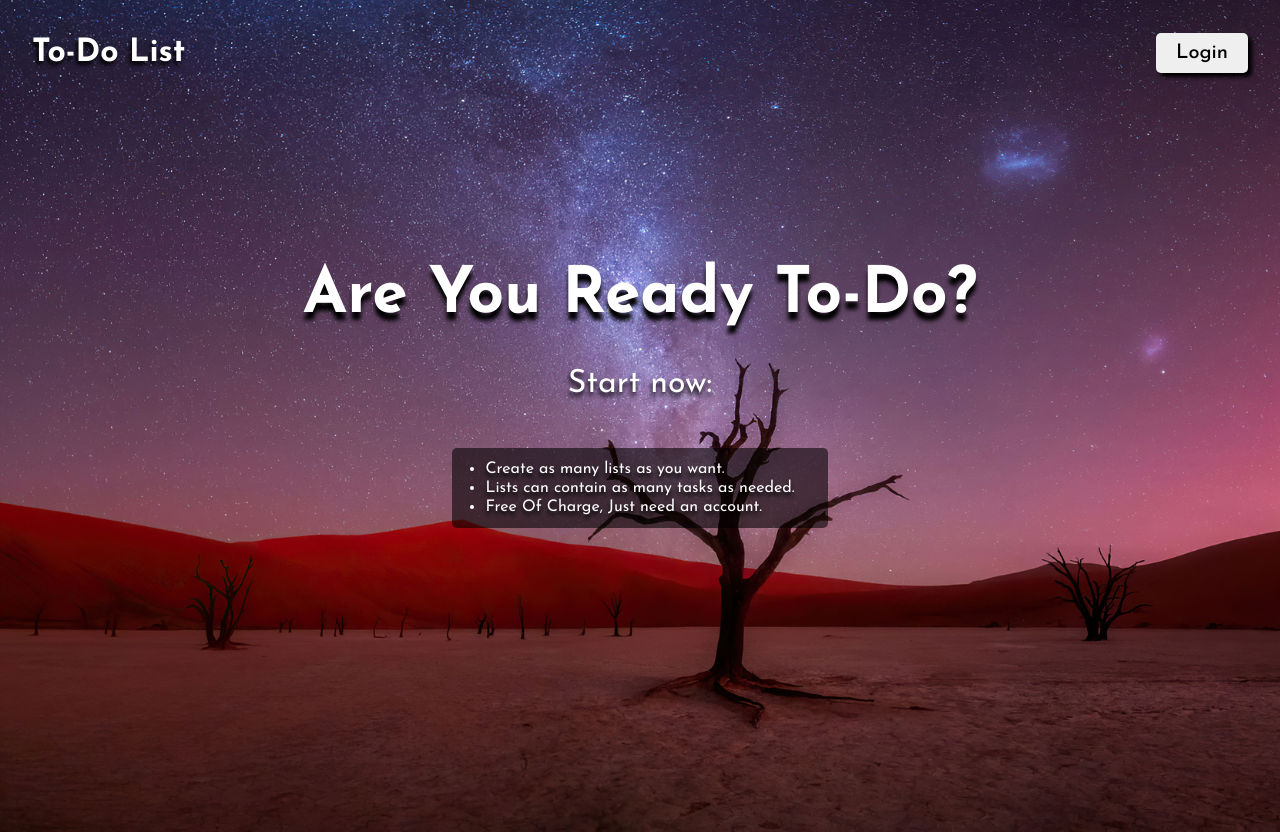
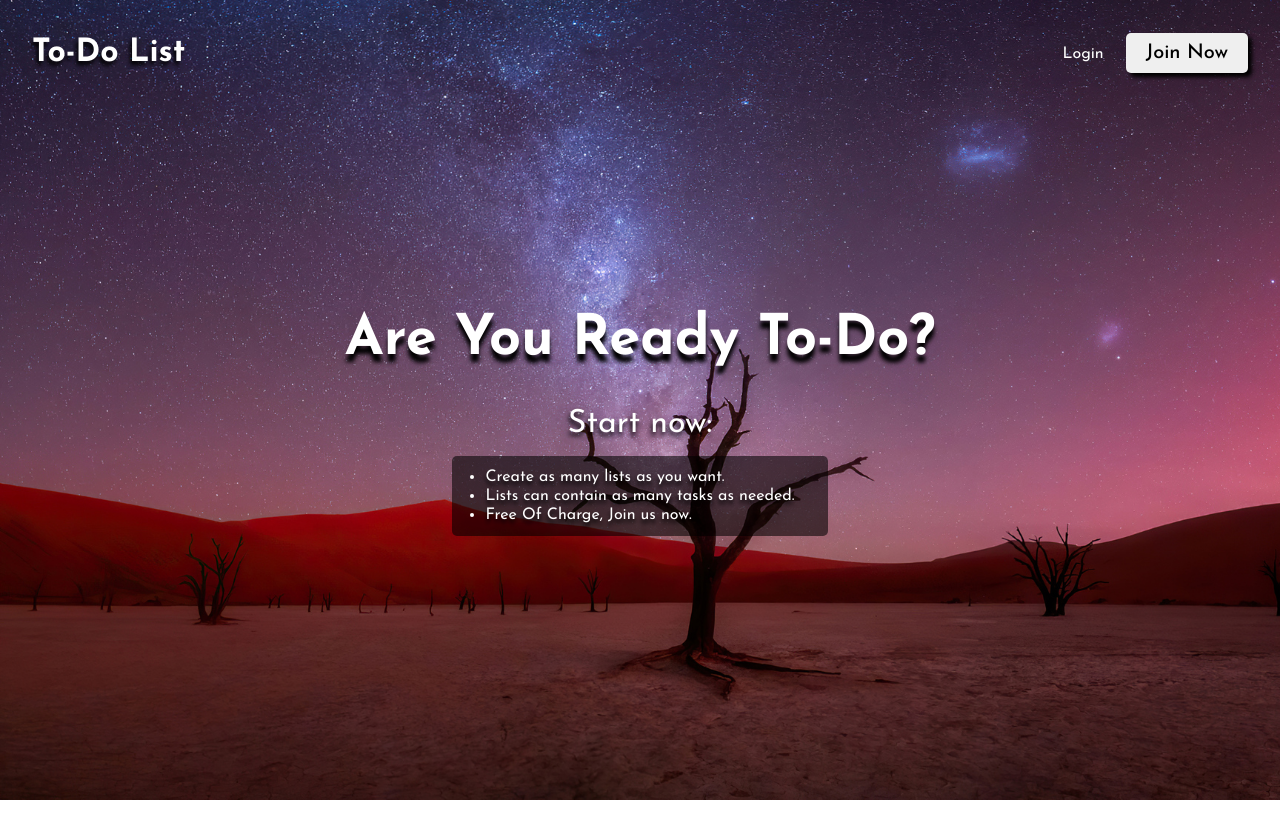
Before and after one commit to ashraf00963/Oldlist_To-Do, a React (Vite) app: page / in a window 1280 px wide. After the commit the page ends 800 px from the top, so only its background shows below. Built offline with nearby package versions, Linux system fonts and the light colour scheme.

Commit message:
intro / dashboard style update

```diff
--- a/src/component/Auth/Register/Register.jsx
+++ b/src/component/Auth/Register/Register.jsx
@@ -48,11 +48,11 @@ function Register({ isOpen, onClose, onLoginOpen }) {
         return strength;
     }
 
-    //when register is successful than after 2 secs open login popup
+    //when register is successful than after 1 secs open login popup
     const handleOpenLogin = () => {
         const timer = setTimeout(() => {
             onLoginOpen();
-        }, 2000);
+        }, 1000);
 
         //Clean up the timer if the component unmounts
         return () => clearTimeout(timer);
--- a/src/component/Dashboard/Dashboard.css
+++ b/src/component/Dashboard/Dashboard.css
@@ -5,12 +5,21 @@
     background-size: cover;
     background-repeat: no-repeat;
     background-attachment: fixed;
-    height: 100vh;
+    height: 91.1vh;
+    overflow: auto;
 }
 
 .dash-h1 {
     color: #fff;
     text-shadow: 0px 4px 4px #000;
+    margin-left: 1rem;
+    margin-top: 0;
+    padding: 5px;
+    padding-top: 8px;
+    border-radius: 5px;
+    width: fit-content;
+    background-color: #01bbbb;
+    box-shadow: 0px 2px 5px 1px #000;
 }
 
 .dashboard-listoflists {
--- a/src/component/Intro/Intro.css
+++ b/src/component/Intro/Intro.css
@@ -13,6 +13,8 @@
     flex-direction: row;
     justify-content: space-between;
     align-items: center;
+    position: relative;
+    z-index: 1;
 }
 
 .intro-page-header h1 {
@@ -20,7 +22,7 @@
     text-shadow: -2px 4px 4px #000;
 }
 
-.intro-login-btn {
+.intro-register-btn {
     font-family: "Josefin Sans", serif;
     font-weight: 500;
     font-size: 20px;
@@ -33,11 +35,24 @@
     transition: all 0.3s;
 }
 
-.intro-login-btn:hover {
-    font-family: "Josefin Sans", serif;
-    font-weight: 600;
+.intro-register-btn:hover {
     color: #fff;
     background-color: #000;
+}
+
+.intro-login-btn {
+    background: transparent;
+    border: none;
+    margin-right: 1rem;
+    font-family: "Josefin Sans", serif;
+    font-size: 1rem;
+    color: #fff;
+    cursor: pointer;
+    transition: color 0.3s;
+}
+
+.intro-login-btn:hover {
+    color: #ccc;
 }
 
 .intro-content {
@@ -54,14 +69,16 @@
 }
 
 .intro-h2 {
-    font-size: 4rem;
+    font-size: 3.5rem;
     text-shadow: 0px 8px 4px #000;
     margin: 0.5rem;
+    margin-top: 4rem;
 }
 
 .intro-p {
     font-size: 2rem;
     text-shadow: -1px 4px 5px #000;
+    margin-bottom: 0;
 }
 
 .intro-content-list {
--- a/src/component/Intro/Intro.jsx
+++ b/src/component/Intro/Intro.jsx
@@ -23,7 +23,10 @@ function Intro() {
         <div className='intro-page'>
             <div className='intro-page-header'>
                 <h1>To-Do List</h1>
-                <button className='intro-login-btn' onClick={handleLoginPopup}>Login</button>
+                <div className='intro-header-btn'>
+                    <button className='intro-login-btn' onClick={handleLoginPopup}>Login</button>
+                    <button className='intro-register-btn' onClick={handleRegisterPopup}>Join Now</button>
+                </div>
             </div>
             <div className='intro-content'>
                 <h2 className='intro-h2'>Are You Ready To-Do?</h2>
@@ -31,7 +34,7 @@ function Intro() {
                 <ul className='intro-content-list'>
                     <li>Create as many lists as you want.</li>
                     <li>Lists can contain as many tasks as needed.</li>
-                    <li>Free Of Charge, Just need an account.</li>
+                    <li>Free Of Charge, Join us now.</li>
                 </ul>
                 <Login
                     isOpen={isLoginPopupOpen}
--- a/src/index.css
+++ b/src/index.css
@@ -1 +1,6 @@
 @import url('https://fonts.googleapis.com/css2?family=Josefin+Sans:ital,wght@0,100..700;1,100..700&family=Josefin+Slab:ital,wght@0,100..700;1,100..700&display=swap');
+
+html, body {
+    height: 100%;
+    overflow: hidden;
+}
```
